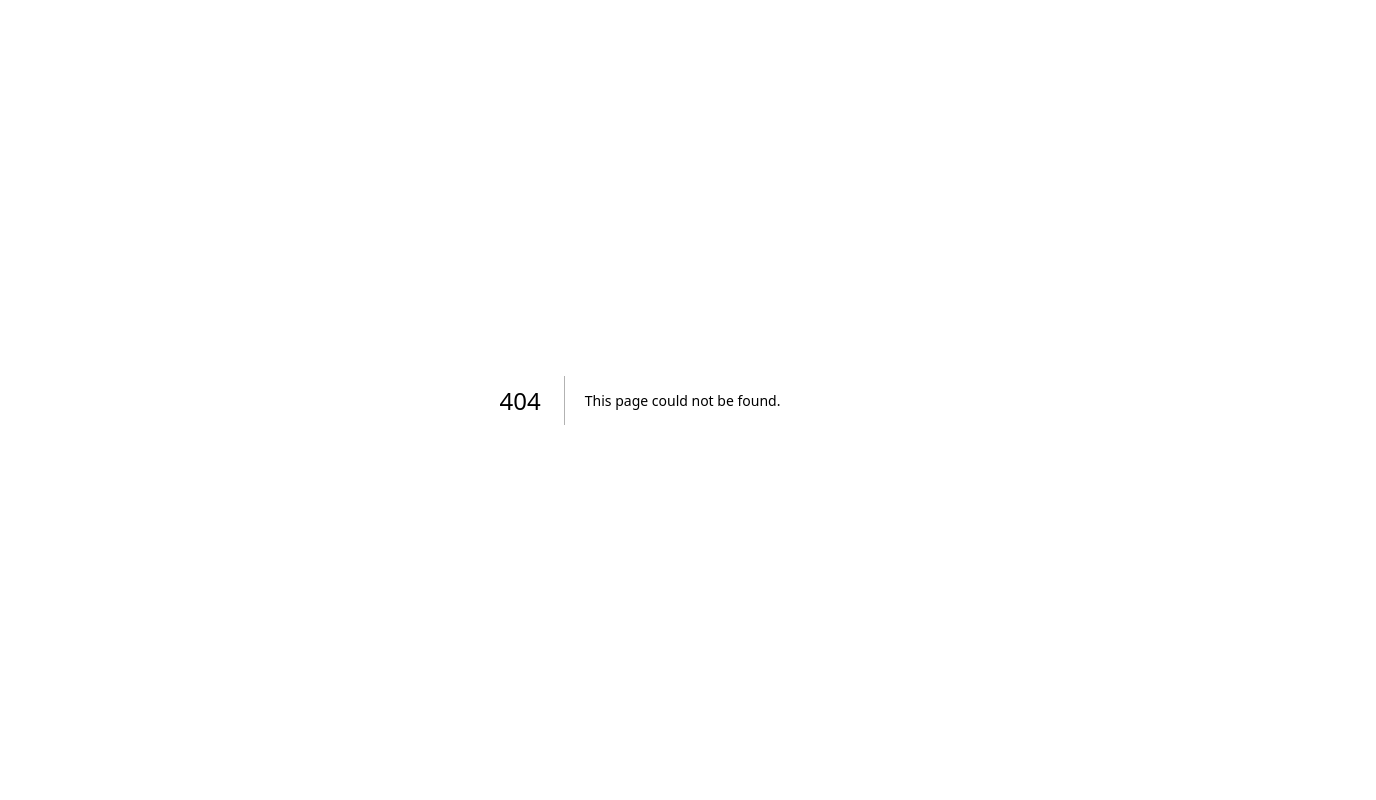
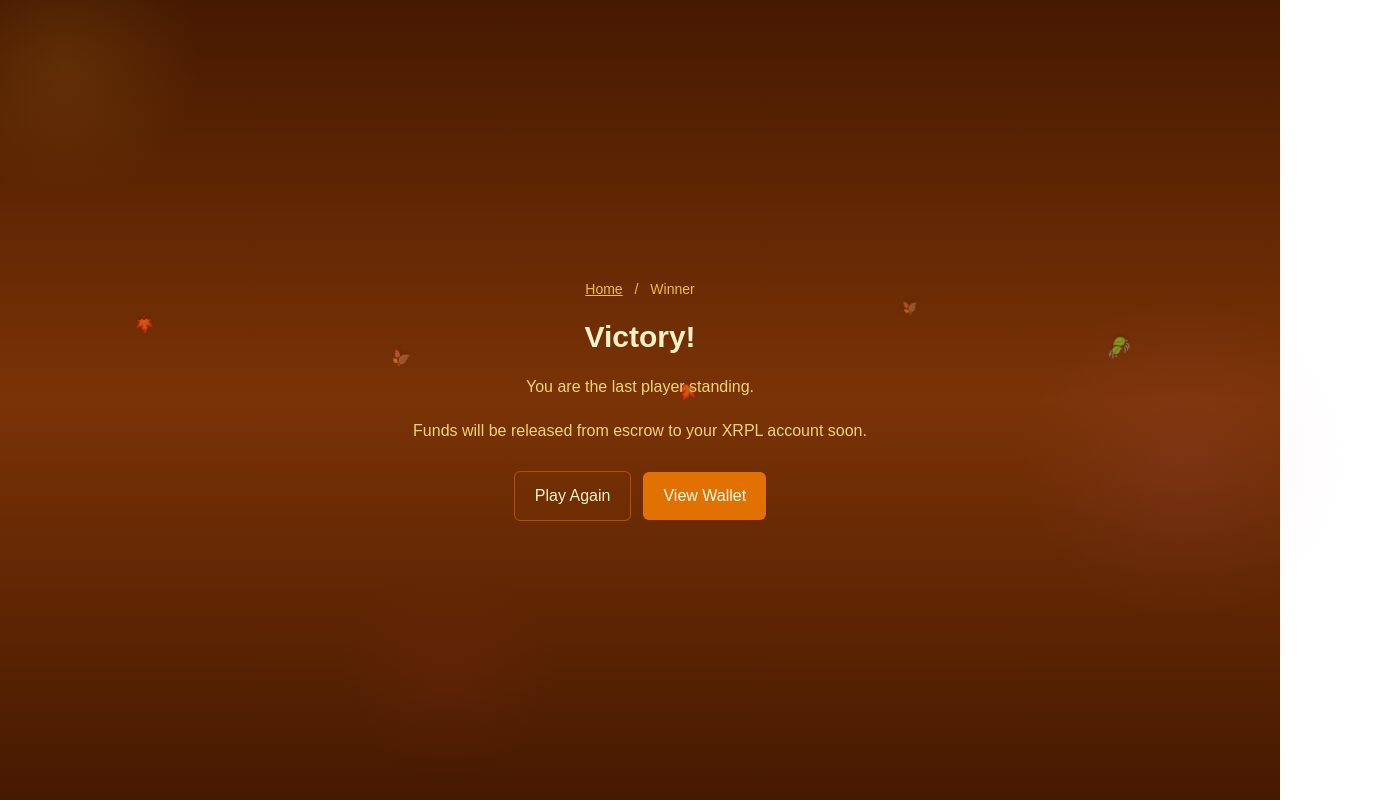
Before and after one commit to KlausMikhaelson/hackthenorth, a Next.js app: page /winner in a window 1280 px wide. Before the commit this address had no page. Shown: the whole page, 1376 px wide, since content can reach past the window. Built offline with nearby package versions, Linux system fonts and the light colour scheme.

Commit message:
added winning logic

```diff
--- a/app/game/GameCanvas.tsx
+++ b/app/game/GameCanvas.tsx
@@ -49,6 +49,7 @@ export default function GameCanvas() {
   const router = useRouter();
   const redirectedRef = useRef(false);
   const [myScore, setMyScore] = useState(0);
+  const hadMultiplePlayersRef = useRef(false);
 
   useEffect(() => {
     const mount = mountRef.current!;
@@ -398,8 +399,8 @@ export default function GameCanvas() {
       try {
         const addr = localStorage.getItem("wallet_address");
         if (!addr) return;
-        // const apiBase = "https://hackthenorth.onrender.com";
-        const apiBase = 'http://localhost:3002';
+        const apiBase = "https://hackthenorth.onrender.com";
+        // const apiBase = 'http://localhost:3002';
         const res = await fetch(`${apiBase}/api/user/byAddress/${addr}`);
         if (res.ok) {
           const data = await res.json();
@@ -449,6 +450,9 @@ export default function GameCanvas() {
           }
         }
       });
+      // Track if the room has ever had 2+ players
+      const totalPlayersNow = otherPlayers.size + 1; // me + others
+      if (totalPlayersNow >= 2) hadMultiplePlayersRef.current = true;
     });
 
     socket.on("player:join", (p: PlayerState) => {
@@ -473,6 +477,9 @@ export default function GameCanvas() {
           entity.textureSrc = p.textureSrc;
         }
       }
+      // Mark that a match is active when we reach 2+ players
+      const totalPlayersNow = otherPlayers.size + 1;
+      if (totalPlayersNow >= 2) hadMultiplePlayersRef.current = true;
     });
 
     socket.on("player:update", (payload: PlayerState) => {
@@ -510,6 +517,12 @@ export default function GameCanvas() {
         scene.remove(entity.healthBarBg);
         scene.remove(entity.healthBarFg);
         otherPlayers.delete(id);
+      }
+      // If we previously had 2+ players and now only 1 remains (me), declare win
+      const totalPlayersNow = otherPlayers.size + 1;
+      if (!redirectedRef.current && hadMultiplePlayersRef.current && totalPlayersNow === 1) {
+        redirectedRef.current = true;
+        router.push("/winner?msg=" + encodeURIComponent("You won! Escrow will release the prize to your account soon."));
       }
     });
 
--- a/app/store/page.tsx
+++ b/app/store/page.tsx
@@ -151,9 +151,15 @@ export default function StorePage() {
                     <button key={t.id} onClick={() => selectTexture(t.id)} className={`rounded-xl overflow-hidden border ${active ? "border-amber-400" : "border-amber-800"} bg-amber-900/40 hover:border-amber-700 text-left`}>
                       <div className="relative w-full h-40">
                         <Image src={t.src} alt={t.label} fill className="object-cover" />
+                        <div className="absolute top-2 left-2 text-[11px]">
+                          <span className="inline-flex items-center rounded-full border border-amber-800 bg-amber-900/70 px-2 py-0.5">1 XRLUSD</span>
+                        </div>
                       </div>
                       <div className="p-3 flex items-center justify-between text-sm">
-                        <span>{t.label}</span>
+                        <div className="flex items-center gap-2">
+                          <span className="inline-flex items-center rounded-full border border-amber-800 bg-amber-900/40 px-2 py-0.5 text-[11px]">1 XRLUSD</span>
+                          <span>{t.label}</span>
+                        </div>
                         {active && <span className="text-amber-400">Selected</span>}
                       </div>
                     </button>
--- /dev/null
+++ b/app/winner/page.tsx
@@ -0,0 +1,50 @@
+"use client";
+
+import Link from "next/link";
+import { useEffect, useState } from "react";
+
+export default function WinnerPage() {
+  const [msg, setMsg] = useState<string | null>(null);
+  useEffect(() => {
+    try {
+      const params = new URLSearchParams(window.location.search);
+      setMsg(params.get("msg"));
+    } catch {}
+  }, []);
+  return (
+    <div className="relative min-h-screen w-full bg-gradient-to-b from-amber-950 via-amber-900 to-amber-950 text-amber-100 flex items-center justify-center p-6">
+      {/* Ambient fall glow */}
+      <div aria-hidden className="pointer-events-none absolute inset-0 z-0 opacity-30">
+        <div className="absolute -top-24 -left-24 h-80 w-80 rounded-full bg-[radial-gradient(circle_at_center,rgba(251,191,36,0.35),transparent_60%)]" />
+        <div className="absolute top-1/3 -right-24 h-96 w-96 rounded-full bg-[radial-gradient(circle_at_center,rgba(244,114,182,0.25),transparent_60%)]" />
+        <div className="absolute bottom-0 left-1/4 h-64 w-64 rounded-full bg-[radial-gradient(circle_at_center,rgba(239,68,68,0.18),transparent_60%)]" />
+      </div>
+
+      {/* Falling leaves overlay */}
+      <div aria-hidden className="pointer-events-none absolute inset-0 z-0 overflow-hidden">
+        <div className="leaf" style={{ left: "12%", animationDelay: "-0.4s", fontSize: "16px" }}>🍁</div>
+        <div className="leaf" style={{ left: "32%", animationDelay: "-0.9s", fontSize: "14px" }}>🍂</div>
+        <div className="leaf" style={{ left: "54%", animationDelay: "-1.3s", fontSize: "18px" }}>🍁</div>
+        <div className="leaf" style={{ left: "72%", animationDelay: "-0.2s", fontSize: "12px" }}>🍂</div>
+        <div className="leaf" style={{ left: "88%", animationDelay: "-0.7s", fontSize: "20px" }}>🍃</div>
+      </div>
+
+      <main className="relative z-10 w-full max-w-lg mx-auto text-center space-y-5">
+        <div className="text-sm text-amber-300/90"><Link href="/" className="underline">Home</Link> <span className="mx-2">/</span> Winner</div>
+        <h1 className="text-3xl font-bold">Victory!</h1>
+        <p className="text-amber-200/90">{msg || "You are the last player standing."}</p>
+        <p className="text-amber-200/90">Funds will be released from escrow to your XRPL account soon.</p>
+        <div className="flex items-center justify-center gap-3 pt-2">
+          <Link href="/game" className="inline-flex items-center justify-center rounded-md border border-amber-700 hover:border-amber-600 bg-amber-900/30 px-5 py-3 font-medium">Play Again</Link>
+          <Link href="/wallet" className="inline-flex items-center justify-center rounded-md bg-amber-600 hover:bg-amber-500 text-amber-50 shadow-sm shadow-amber-900/30 px-5 py-3 font-medium">View Wallet</Link>
+        </div>
+      </main>
+
+      {/* Page-scoped styles for falling leaves */}
+      <style jsx>{`
+        .leaf { position: absolute; top: -10%; animation: fall 12s linear infinite; opacity: 0.7; filter: drop-shadow(0 2px 2px rgba(0,0,0,0.25)); }
+        @keyframes fall { 0% { transform: translate3d(0,-10%,0) rotate(0deg); } 50% { transform: translate3d(-20px,50vh,0) rotate(180deg); } 100% { transform: translate3d(20px,105vh,0) rotate(360deg); } }
+      `}</style>
+    </div>
+  );
+}
```
